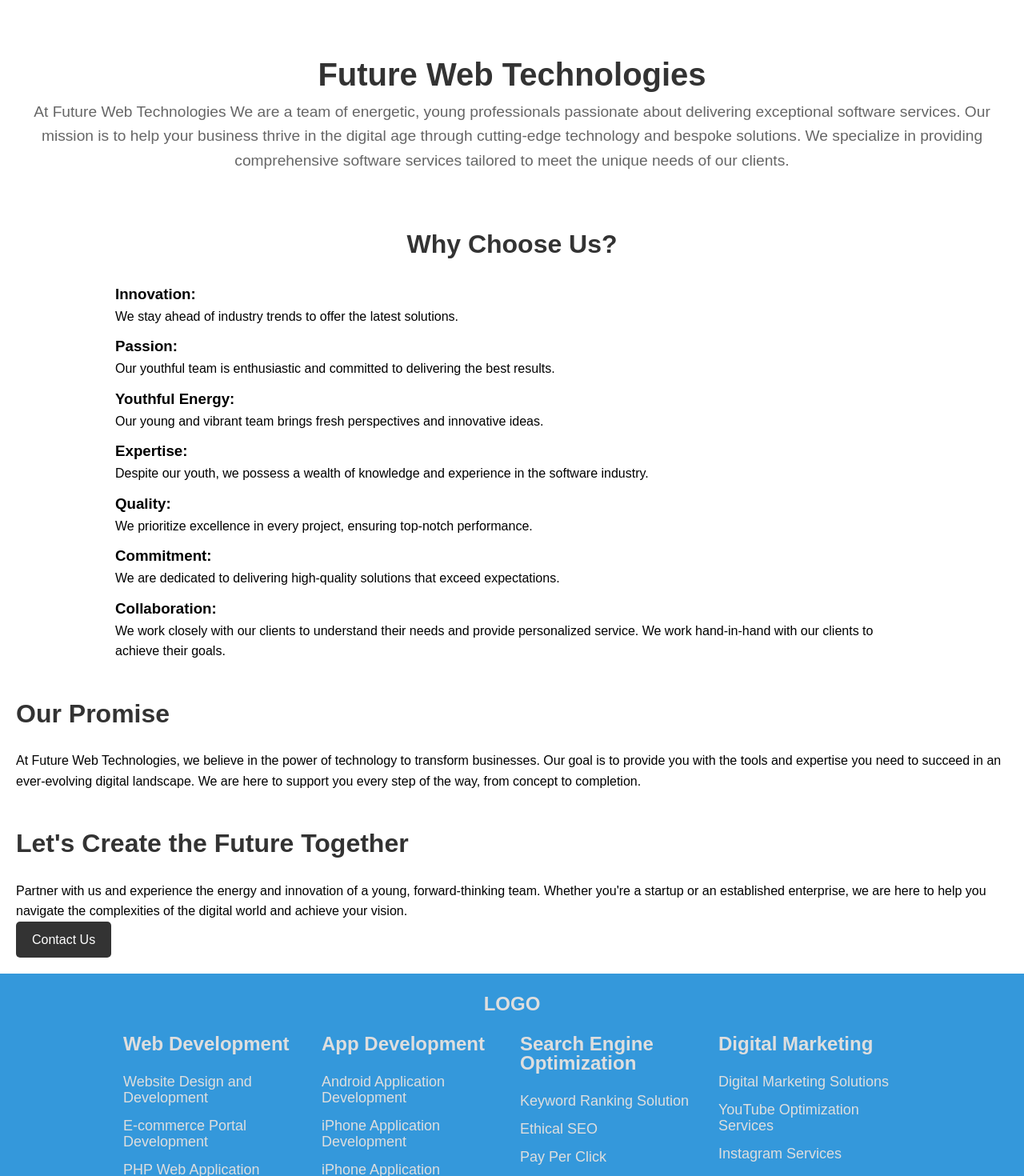
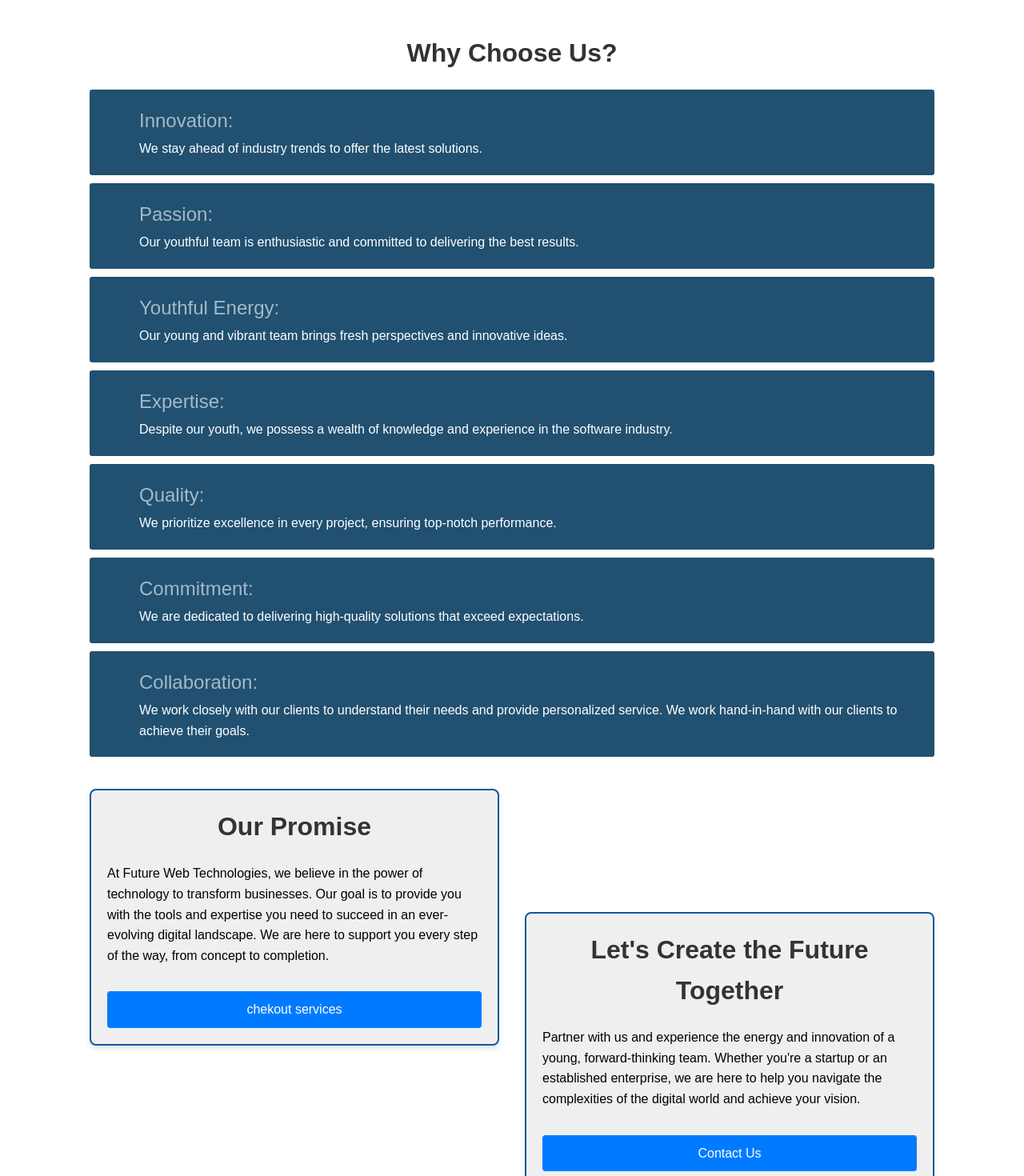
Before and after one commit to aditya06px/futurewebtech, a React (Create React App) app: page /about in a window 1280 px wide. Shown: the part 420-1890 px from the top of the page at 80% size. Built offline with nearby package versions, Linux system fonts and the light colour scheme.

Commit message:
contact us page modified

```diff
--- a/src/Component/AboutUsPage/AboutUsPage.css
+++ b/src/Component/AboutUsPage/AboutUsPage.css
@@ -1,7 +1,9 @@
 .about-us-page {
-    padding: 20px;
     font-family: Arial, sans-serif;
     line-height: 1.6;
+    width: 80%;
+    margin: 0 auto;
+    margin-bottom: 2rem;
 }
 
 .about-us-page header {
@@ -19,7 +21,7 @@
     color: #666;
 }
 
-.why-choose-us, .our-promise, .about-form-section {
+.about-us-why-choose-us, .our-promise {
     margin-bottom: 40px;
 }
 
@@ -27,6 +29,7 @@
     font-size: 2em;
     color: #333;
     margin-bottom: 20px;
+    text-align: center;
 }
 
 .about-us-page ul {
@@ -42,50 +45,122 @@
     color: #333;
 }
 
-.about-form-section h3 {
-    font-size: 1.5em;
-    color: #333;
-    margin-top: 20px;
+
+.about-us-card {
+    width: 100%;
+    background-color: #215070;
+    display: table;
+    color: #3498db;
+    overflow: hidden;
+    margin-bottom: 30px;
+    border-radius: 3px;
   }
 
-.about-form {
-    max-width: 600px;
-    margin: 0 auto;
+
+  .about-us-card .content-wrap {
     padding: 20px;
-    border: 1px solid #ccc;
-    border-radius: 5px;
-    background-color: #f9f9f9;
   }
 
-.form-group {
-    margin-bottom: 20px;
+
+  .about-us-card .content-wrap .item-title {
+    display: inline-block;
+    font-size: 24px;
+    color: #a3baca;
+    margin-bottom: 3px;
   }
 
-.form-group label {
-    display: block;
-    margin-bottom: 5px;
-    color: #333;
-}
-
-.form-group input, .form-group textarea {
-    width: 100%;
-    padding: 10px;
-    border: 1px solid #ccc;
-    border-radius: 5px;
+  .about-us-card .content-wrap .text {
+    color: #fff;
+    font-size: 16px;
   }
 
 .about-us-page button {
     display: inline-block;
-    padding: 10px 20px;
-    font-size: 1em;
+   width: 100%;
+  padding: 10px;
+  background-color: #007bff;
   color: #fff;
-    background-color: #333;
   border: none;
-    border-radius: 5px;
+  border-radius: 4px;
   cursor: pointer;
-    transition: background-color 0.3s ease;
+  font-size: 16px;
+  margin-top: 2rem;
 }
 
 button:hover {
-    background-color: #555;
+    background-color: #1358a1;
 }
+
+
+@media (min-width: 768px) {
+
+    .about-us-page {
+            width: 90%;
+            max-width: 1056px;
+            margin: 0 auto;
+            margin-bottom: 2rem;
+    }
+
+
+
+    .abous-us-hero-section {
+        display: flex;
+        justify-content: space-between;
+
+    }
+
+    .abous-us-hero-section-item {
+        flex: 1;
+        display: flex;
+        flex-direction: column;
+        justify-content: center;
+        align-items: center;
+    }
+
+
+    .header p, .header h1{
+        text-align: left;
+
+    }
+    .header h1 {
+        margin-bottom: 2rem;
+        text-align: left;
+        width: 100%;
+    }
+
+
+    .about-us-card .content-wrap {
+        padding: 20px;
+        padding-left: 62px;
+        padding-top: 20px;
+      }
+
+    .about-us-text-container {
+        display: flex;
+        justify-content: space-between;
+        height: 500px;
+    }
+
+    .about-us-text-container .our-promise,
+    .about-us-text-container .future-together {
+        flex: 1;
+        border: 2px solid #1358a1;
+        background-color: var(--card-bg-color);
+        box-shadow: 0 4px 6px rgba(0, 0, 0, 0.1);
+        border-radius: 8px;
+        padding: 20px;
+    }
+
+.our-promise {
+        align-self: flex-start;
+    }
+
+    .future-together {
+        margin-left: 2rem;
+        align-self: flex-end;
+    }
+
+
+
+
+}
--- a/src/Component/AboutUsPage/AboutUsPage.js
+++ b/src/Component/AboutUsPage/AboutUsPage.js
@@ -11,67 +11,115 @@ const AboutUsPage = () => {
 
     return (
         <div className="about-us-page">
-            <div>
+
+           <div className='abous-us-hero-section'>
+            <div className='abous-us-hero-section-item'>
                 <img src={aboutus} />
             </div>
-            <header>
+            <header className='abous-us-hero-section-item header'>
                 <h1>Future Web Technologies</h1>
                 <p>At Future Web Technologies
                     We are a team of energetic, young professionals passionate about delivering exceptional software services. Our mission is to help your business thrive in the digital age through cutting-edge technology and bespoke solutions. We specialize in providing comprehensive software services tailored to meet the unique needs of our clients.</p>
             </header>
+           </div>
 
-            <section className="why-choose-us">
+            <section className="about-us-why-choose-us">
                 <h2>Why Choose Us?</h2>
                 <ul>
-                    <li>
-                        <h3>Innovation:</h3>
-                        <p> We stay ahead of industry trends to offer the latest solutions.</p>
+                    <li class="about-us-card">
+                        <div class="content-wrap">
+                            <span class="item-title">
+                                Innovation:</span>
+                            <p class="text">
+                                We stay ahead of industry trends to offer the latest solutions.
+                            </p>
+                        </div>
                     </li>
 
-                    <li>
-                        <h3>Passion:</h3>
-                        <p>Our youthful team is enthusiastic and committed to delivering the best results.</p>
+                    <li class="about-us-card">
+                        <div class="content-wrap">
+                            <span class="item-title">
+                                Passion:</span>
+                            <p class="text">
+                                Our youthful team is enthusiastic and committed to delivering the best results.
+                            </p>
+                        </div>
                     </li>
 
-                    <li>
-                        <h3>Youthful Energy:</h3>
-                        <p> Our young and vibrant team brings fresh perspectives and innovative ideas.</p>
+                    <li class="about-us-card">
+                        <div class="content-wrap">
+                            <span class="item-title">
+                                Youthful Energy:</span>
+                            <p class="text">
+                                Our young and vibrant team brings fresh perspectives and innovative ideas.
+                            </p>
+                        </div>
                     </li>
 
-                    <li>
-                        <h3>Expertise:</h3>
-                        <p> Despite our youth, we possess a wealth of knowledge and experience in the software industry.
-                        </p>
+                    <li class="about-us-card">
+                        <div class="content-wrap">
+                            <span class="item-title">
+                                Expertise:</span>
+                            <p class="text">
+                                Despite our youth, we possess a wealth of knowledge and experience in the software industry.
+                            </p>
+                        </div>
                     </li>
 
-                    <li>
-                        <h3>Quality:</h3>
-                        <p>We prioritize excellence in every project, ensuring top-notch performance.</p>
+
+                    <li class="about-us-card">
+                        <div class="content-wrap">
+                            <span class="item-title">
+                                Quality:</span>
+                            <p class="text">
+                                We prioritize excellence in every project, ensuring top-notch performance.
+                            </p>
+                        </div>
                     </li>
 
-                    <li>
-                        <h3>Commitment:</h3>
-                        <p> We are dedicated to delivering high-quality solutions that exceed expectations.</p>
+
+
+                    <li class="about-us-card">
+                        <div class="content-wrap">
+                            <span class="item-title">
+                                Commitment:</span>
+                            <p class="text">
+                                We are dedicated to delivering high-quality solutions that exceed expectations.
+                            </p>
+                        </div>
                     </li>
 
-                    <li>
-                        <h3>Collaboration:</h3>
-                        <p>We work closely with our clients to understand their needs and provide personalized service. We work hand-in-hand with our clients to achieve their goals.</p>
+                    <li class="about-us-card">
+                        <div class="content-wrap">
+                            <span class="item-title">
+                                Collaboration:</span>
+                            <p class="text">
+                                We work closely with our clients to understand their needs and provide personalized service. We work hand-in-hand with our clients to achieve their goals.
+                            </p>
+                        </div>
                     </li>
+
+
                 </ul>
             </section>
+
+
+            <div className='about-us-text-container'>
 
             <section className="our-promise">
                 <h2>Our Promise</h2>
                 <p>At Future Web Technologies, we believe in the power of technology to transform businesses. Our goal is to provide you with the tools and expertise you need to succeed in an ever-evolving digital landscape. We are here to support you every step of the way, from concept to completion.</p>
+                <button><Link to='/service'>chekout services</Link></button>
             </section>
 
             <section className="future-together">
                 <h2>Let's Create the Future Together</h2>
                 <p>Partner with us and experience the energy and innovation of a young, forward-thinking team. Whether you're a startup or an established enterprise, we are here to help you navigate the complexities of the digital world and achieve your vision.</p>
+               <button><Link to='/conact#contact-us'> Contact Us</Link></button>
             </section>
 
-            <button><Link to='/conact#contact-us'> Contact Us</Link></button>
+            </div>
+
 
         </div>
     );
--- a/src/Component/ContactUs/ContactUs.css
+++ b/src/Component/ContactUs/ContactUs.css
@@ -102,6 +102,7 @@
     display: flex;
     flex-direction: column;
 }
+
 .contact-us-card {
   width: 100%;
   background-color: #215070;
@@ -197,8 +198,8 @@
   }
 
   .contact-us-heading {
-    font-size: 48px;
-    margin-bottom: 20px;
+    font-size: 6rem;
+    margin-bottom: 4rem;
   }
 
   .contact-us-card .icon {
```
Lines whose indentation alone changed are shown as unchanged.
